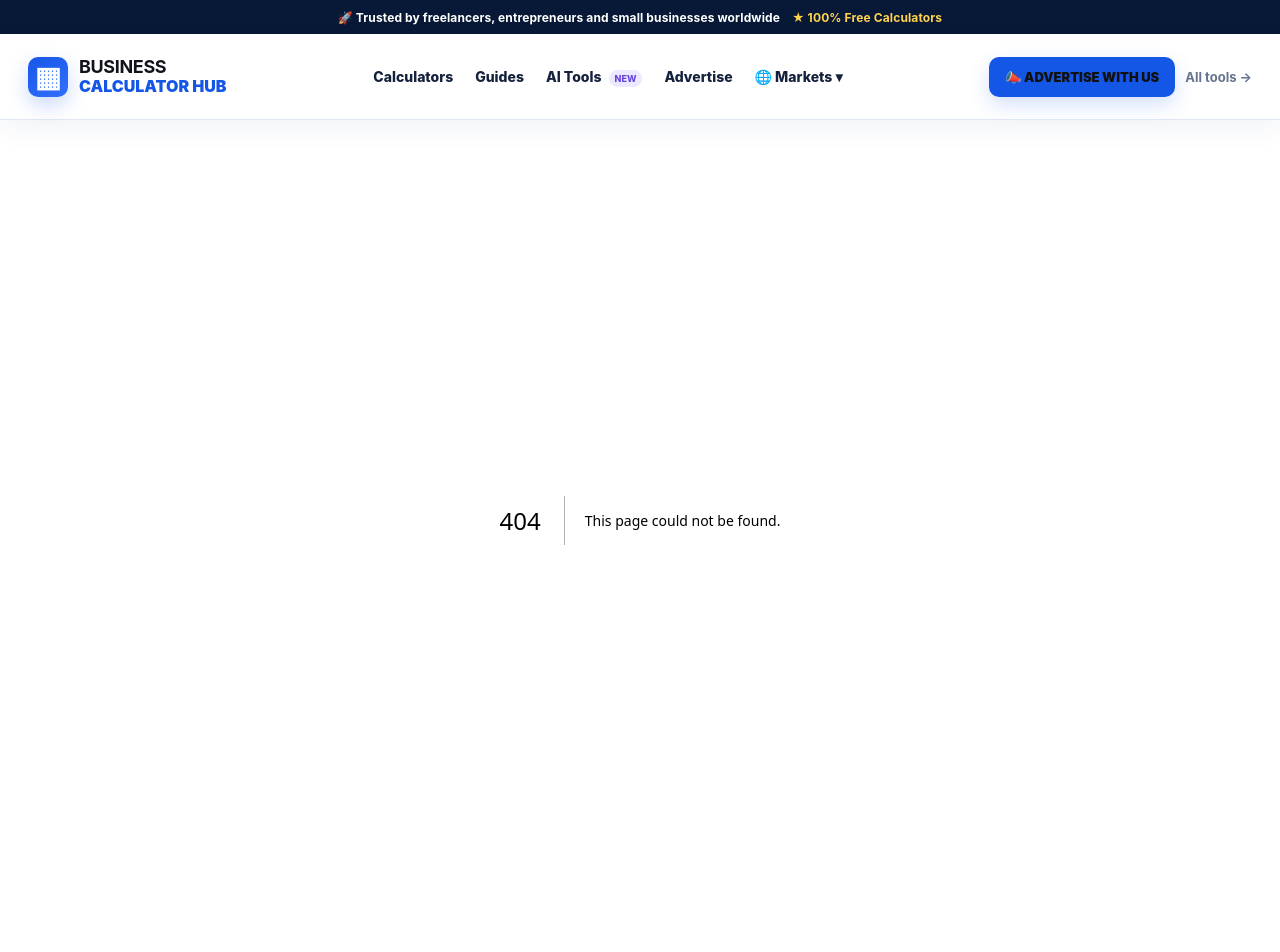
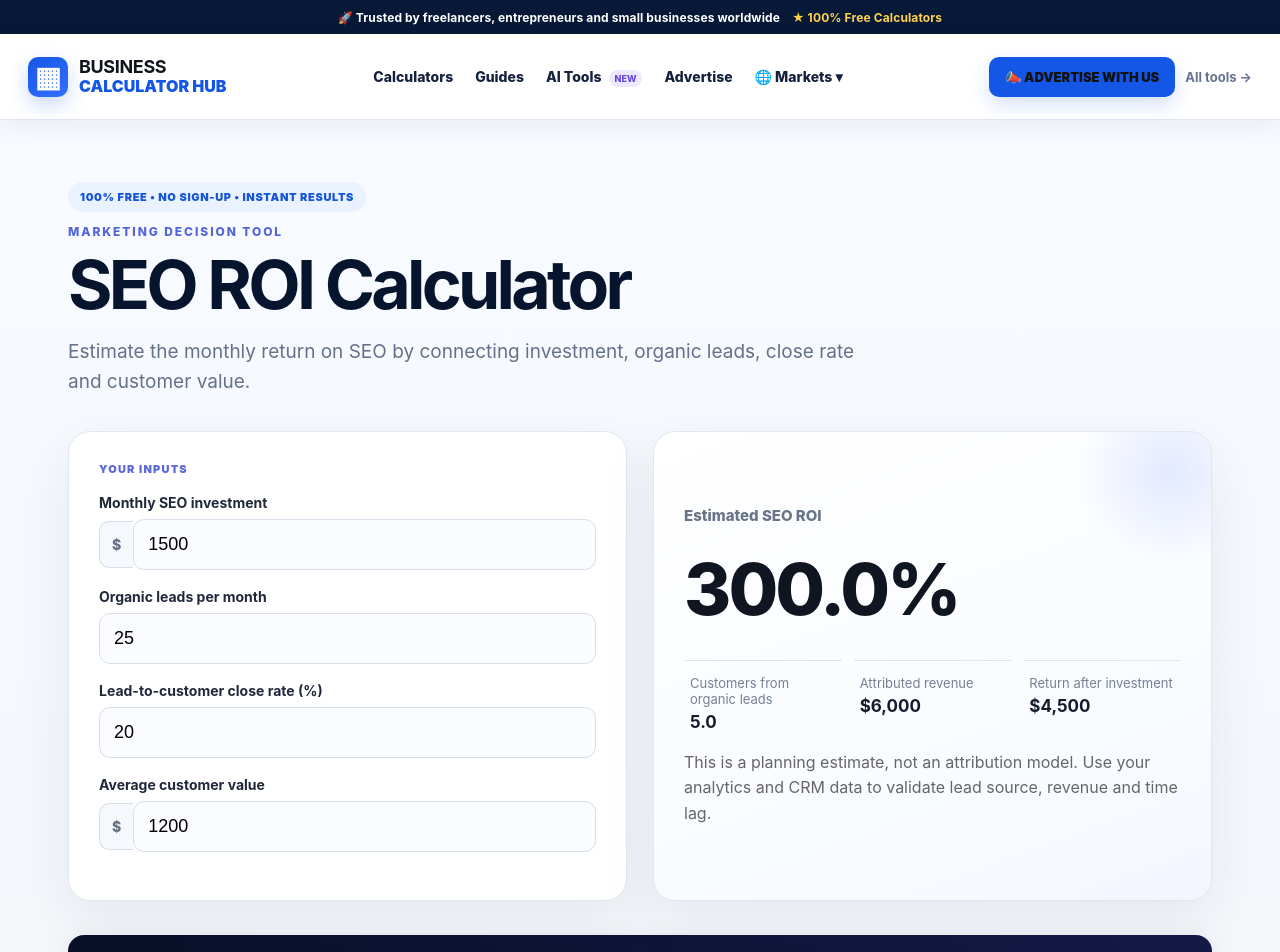
Before and after one commit to luizferdazzi-commits/business-calculator-hub, a Next.js app: page /seo-roi-calculator in a window 1280 px wide. Before the commit this address had no page. Shown: the top 952 px of the page. Before the commit the page ends 920 px from the top, so only its background shows below. Built offline with nearby package versions, Linux system fonts and the light colour scheme.

Commit message:
Add SEO ROI calculator with Moz conversion path

```diff
--- /dev/null
+++ b/app/seo-roi-calculator/page.tsx
@@ -0,0 +1,32 @@
+'use client';
+import Link from'next/link';
+import{useMemo,useState}from'react';
+import MozGrowthCTA from'../components/MozGrowthCTA';
+
+export default function SeoRoiCalculator(){
+ const[spend,setSpend]=useState('1500'),[leads,setLeads]=useState('25'),[closeRate,setCloseRate]=useState('20'),[value,setValue]=useState('1200');
+ const r=useMemo(()=>{
+  const investment=Math.max(0,+spend||0),organicLeads=Math.max(0,+leads||0),close=Math.max(0,Math.min(100,+closeRate||0))/100,customerValue=Math.max(0,+value||0);
+  const customers=organicLeads*close,revenue=customers*customerValue,net=revenue-investment,roi=investment>0?(net/investment)*100:0;
+  return{investment,customers,revenue,net,roi};
+ },[spend,leads,closeRate,value]);
+ const m=(n:number)=>n.toLocaleString('en-US',{style:'currency',currency:'USD',maximumFractionDigits:0});
+ return <main className="shell">
+  <section className="calculator">
+   <p className="eyebrow">MARKETING DECISION TOOL</p><h1>SEO ROI Calculator</h1>
+   <p className="lead">Estimate the monthly return on SEO by connecting investment, organic leads, close rate and customer value.</p>
+   <div className="grid"><div className="panel">
+    <label>Monthly SEO investment<div className="inputWrap"><span>$</span><input value={spend} onChange={e=>setSpend(e.target.value)}/></div></label>
+    <label>Organic leads per month<input value={leads} onChange={e=>setLeads(e.target.value)}/></label>
+    <label>Lead-to-customer close rate (%)<input value={closeRate} onChange={e=>setCloseRate(e.target.value)}/></label>
+    <label>Average customer value<div className="inputWrap"><span>$</span><input value={value} onChange={e=>setValue(e.target.value)}/></div></label>
+   </div><div className="result">
+    <p className="resultLabel">Estimated SEO ROI</p><div className="big">{r.roi.toFixed(1)}%</div>
+    <div className="resultGrid"><div><span>Customers from organic leads</span><strong>{r.customers.toFixed(1)}</strong></div><div><span>Attributed revenue</span><strong>{m(r.revenue)}</strong></div><div><span>Return after investment</span><strong>{m(r.net)}</strong></div></div>
+    <p style={{marginTop:18,color:'#666',lineHeight:1.6}}>This is a planning estimate, not an attribution model. Use your analytics and CRM data to validate lead source, revenue and time lag.</p>
+   </div></div>
+  </section>
+  <MozGrowthCTA placement="seo_roi_calculator_after_result" headline="Measure the economics. Then improve the visibility behind them."/>
+  <section className="content"><h2>How to read SEO ROI</h2><p>SEO ROI compares the estimated revenue generated from organic-search customers with the amount invested in SEO. It is most useful when your lead-source and customer-value inputs come from measured data.</p><h2>SEO takes time</h2><p>Organic visibility often compounds over months, so a single-month snapshot can understate or overstate the long-term result. Track the same inputs consistently and compare trends.</p><div className="relatedBox"><strong>Keep researching</strong><div className="relatedLinks"><Link href="/guides/how-much-should-small-business-spend-on-seo">How much should a small business spend on SEO? →</Link><Link href="/guides/seo-roi-for-freelancers-consultants">SEO ROI for freelancers & consultants →</Link><Link href="/ai-tools/moz">Moz Pro: SEO + AI Visibility →</Link></div></div></section>
+ </main>
+}
```
